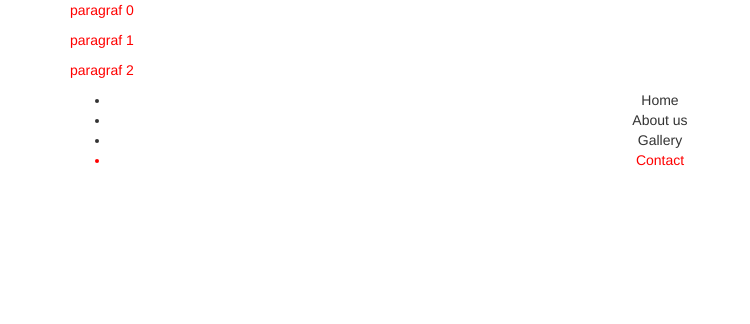
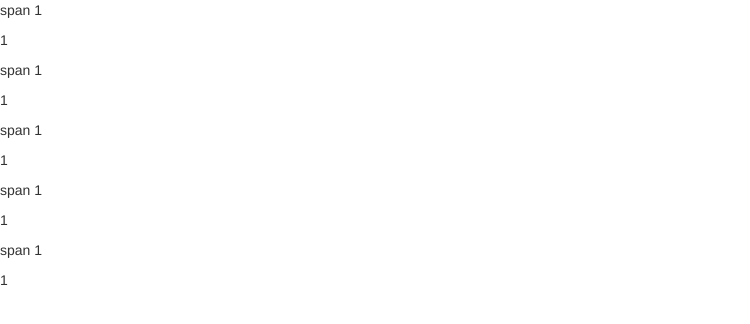
Before and after one commit to maciekmacku/zadanie_10_2, a plain HTML site: page index.html in a window 1280 px wide. Shown: the whole page, without its empty margins (0-750 px from the left). Drawn offline with nearby package versions, Linux system fonts and the light colour scheme.

Commit message:
task 10.2 started

```diff
--- a/index.html
+++ b/index.html
@@ -9,21 +9,38 @@
     	<link rel="stylesheet" href="https://cdnjs.cloudflare.com/ajax/libs/font-awesome/4.6.3/css/font-awesome.min.css">
   </head>
   <body>
-  		<div class="container">
-			<p>Lorem ipsum dolor sit amet, consectetur adipisicing elit. Mollitia nisi veniam in, sint, reprehenderit quidem rem quis, vero autem maiores magnam, dolorem non nobis animi eos a. Adipisci, voluptates, tempora.</p>
-			<p>Lorem ipsum dolor sit amet, consectetur adipisicing elit. Mollitia nisi veniam in, sint, reprehenderit quidem rem quis, vero autem maiores magnam, dolorem non nobis animi eos a. Adipisci, voluptates, tempora.</p>
-			<p>Lorem ipsum dolor sit amet, consectetur adipisicing elit. Mollitia nisi veniam in, sint, reprehenderit quidem rem quis, vero autem maiores magnam, dolorem non nobis animi eos a. Adipisci, voluptates, tempora.</p>
-	  </div>
-	  <div class="container">
-		<nav>
-	  		<ul class="text-center">
-				<li>Home</li>
-				<li>About us</li>
-				<li>Gallery</li>
-				<li>Contact</li>
-			</ul>
-		</nav>
-	  </div>
+  		<div>
+            <div>
+                <p><span>span 1</span></p>
+            </div>
+            <div>
+                <p>1</p>
+            </div>
+            <div>
+                <p><span>span 1</span></p>
+            </div>
+            <div>
+                <p>1</p>
+            </div>
+            <div>
+                <p><span>span 1</span></p>
+            </div>
+            <div>
+                <p>1</p>
+            </div>
+            <div>
+                <p><span>span 1</span></p>
+            </div>
+            <div>
+                <p>1</p>
+            </div>
+            <div>
+                <p><span>span 1</span></p>
+            </div>
+            <div>
+                <p>1</p>
+            </div>
+        </div>
 
 
 	  <script src="js/script.js"></script>
--- a/js/script.js
+++ b/js/script.js
@@ -1,23 +1,3 @@
 $(function(){
 	console.log('DOM loaded - you can have fun');
 });
-
-$(function(){
-  var paragraphs = $('p').css('color', 'red');
-  var rawFirstParagraph = paragraphs[0];
-  console.log(rawFirstParagraph);
-  var jqFirstParagraph = paragraphs.eq(0)
-  console.log(jqFirstParagraph);
-  jqFirstParagraph.css('color', 'blue');
-});
-
-$(function(){
-  $('p').each(function( index, elem ) {
-    $( elem ).text('paragraf ' + index);
-  }) .css('color', 'red');
-});
-
-$(function(){
-  var li = $('nav').find('li').last();
-  li.css("color", "red");
-});
```
